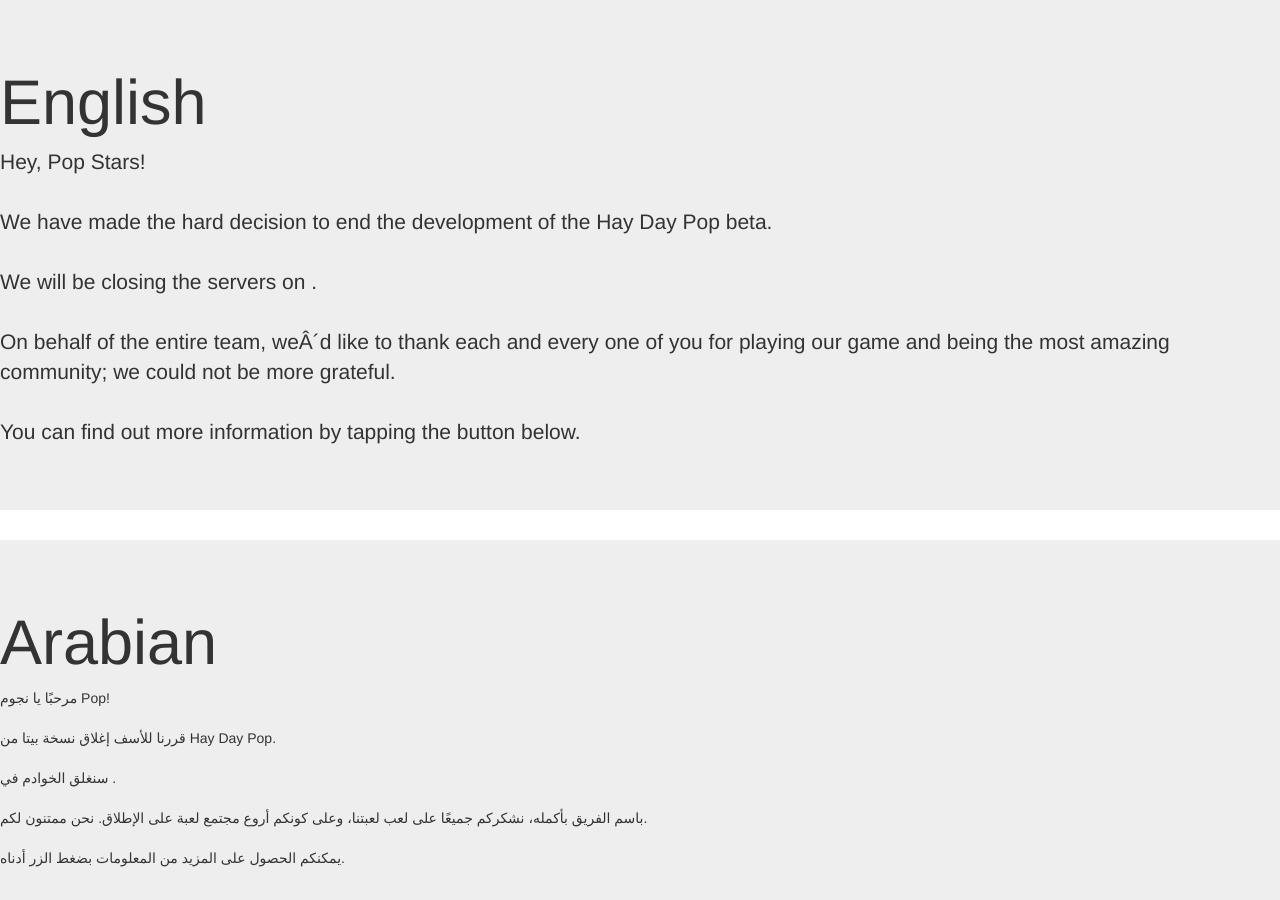
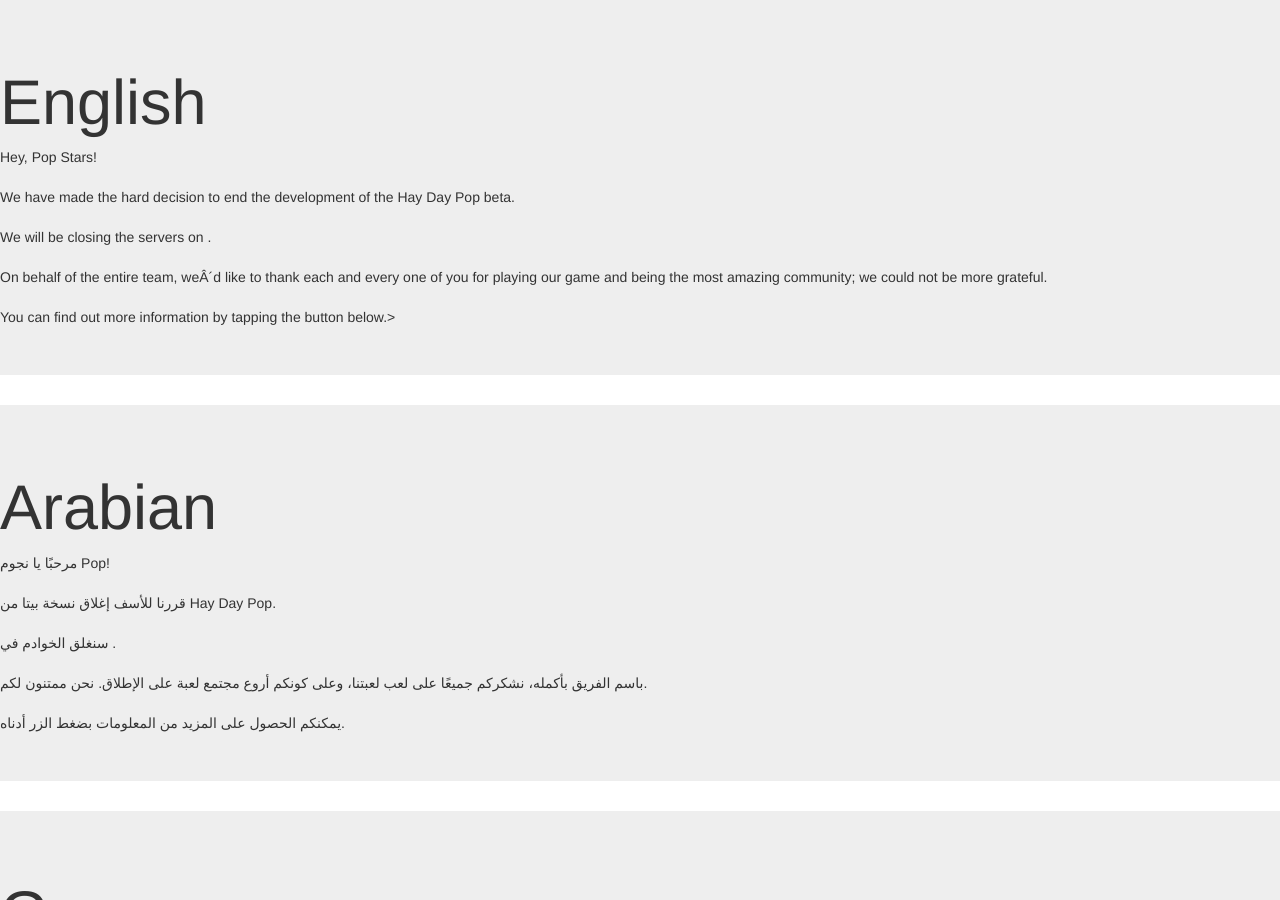
Before and after one commit to athemm/athemm.github.io, a Jekyll site: the page haydaypop.html, which Jekyll copies as it is, in a window 1280 px wide and 900 px high. Built offline with Jekyll 4.4.1, drawn with Linux system fonts in a browser that asks for light colours.

```diff
--- a/haydaypop.html
+++ b/haydaypop.html
@@ -11,7 +11,7 @@
 
 <div class="jumbotron">
   <h1>English</h1>
-  <p>Hey, Pop Stars!<br><br>We have made the hard decision to end the development of the Hay Day Pop beta.<br><br>We will be closing the servers on <time>.<br><br>On behalf of the entire team, weÂ´d like to thank each and every one of you for playing our game and being the most amazing community; we could not be more grateful.<br><br>You can find out more information by tapping the button below.</p>
+  Hey, Pop Stars!<br><br>We have made the hard decision to end the development of the Hay Day Pop beta.<br><br>We will be closing the servers on <time>.<br><br>On behalf of the entire team, weÂ´d like to thank each and every one of you for playing our game and being the most amazing community; we could not be more grateful.<br><br>You can find out more information by tapping the button below.>
 </div>
 
 <div class="jumbotron">
```
